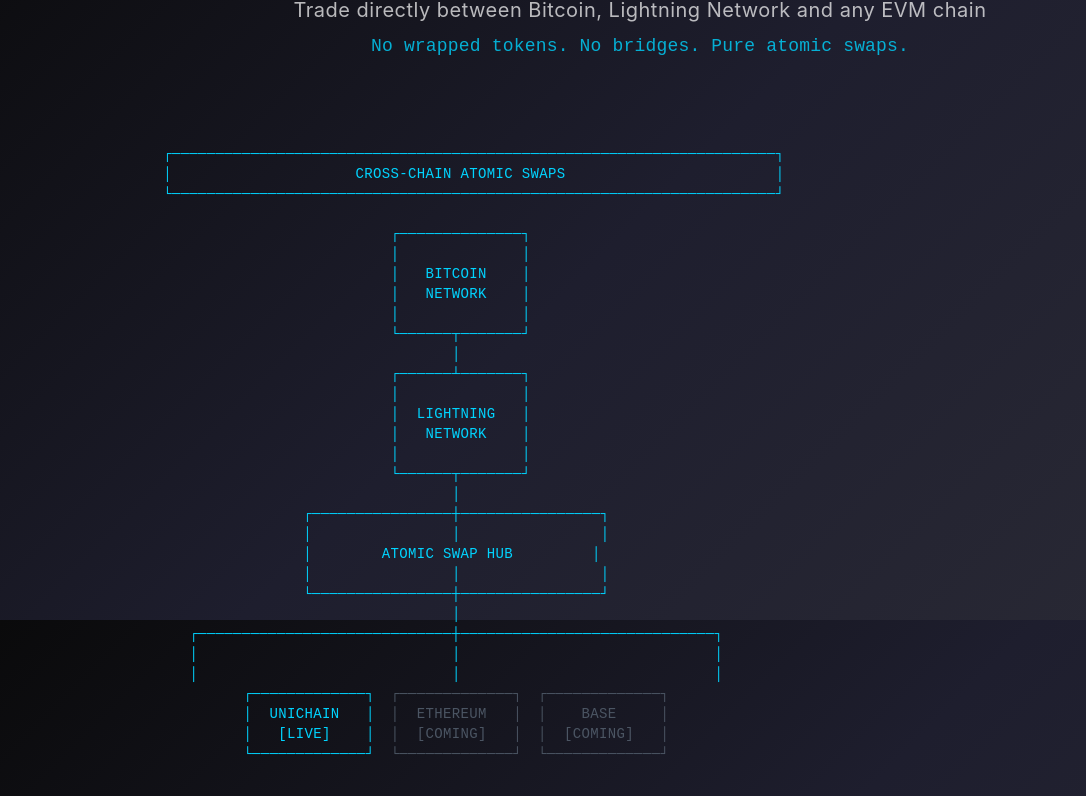
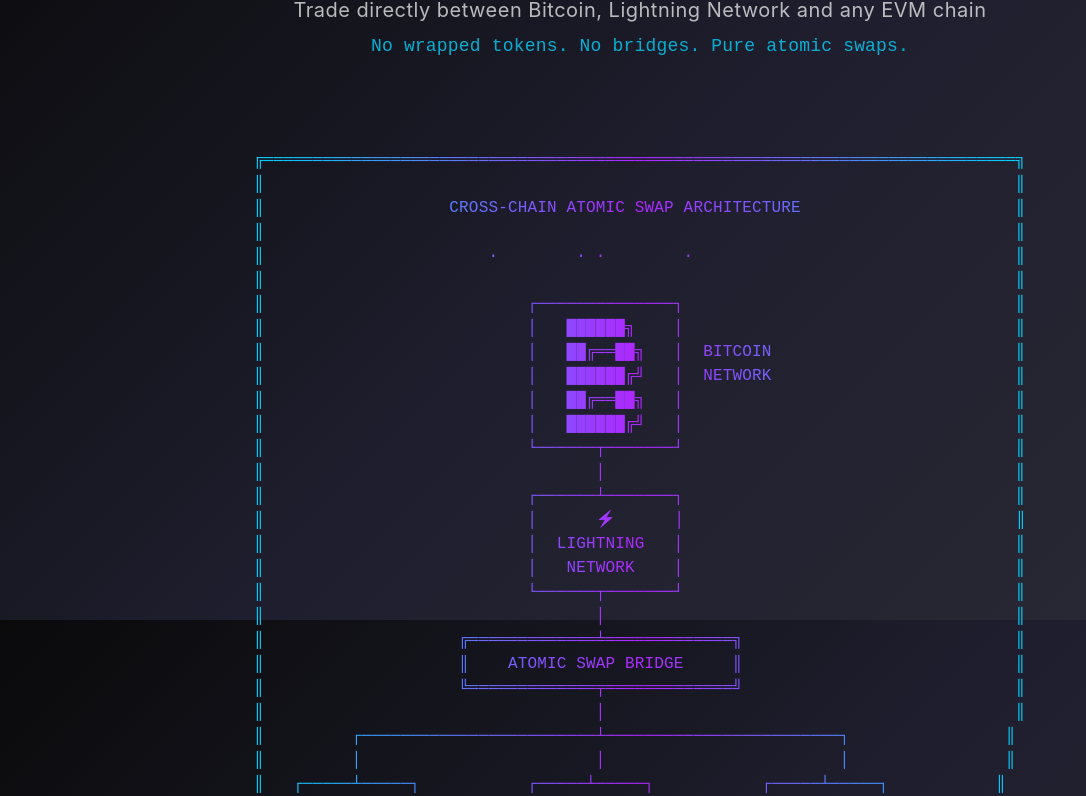
Before and after one commit to D9J9V/1inch-FusionPlus, a Next.js app: page / in a window 1280 px wide. Shown: the part 980-1776 px from the top of the page, without its empty margins (0-1086 px from the left). Built offline with nearby package versions, Linux system fonts and the light colour scheme.

Commit message:
Update styles

```diff
--- a/components/AsciiNetworkDiagram.tsx
+++ b/components/AsciiNetworkDiagram.tsx
@@ -1,6 +1,6 @@
 "use client";
 
-import React from "react";
+import React, { useEffect, useState } from "react";
 
 interface AsciiNetworkDiagramProps {
   activeNetwork?: string;
@@ -9,109 +9,77 @@
 const AsciiNetworkDiagram: React.FC<AsciiNetworkDiagramProps> = ({
   activeNetwork = "unichain",
 }) => {
-  const isActive = (network: string) =>
-    network.toLowerCase() === activeNetwork.toLowerCase();
+  const [sparkleFrame, setSparkleFrame] = useState(0);
+
+  useEffect(() => {
+    const interval = setInterval(() => {
+      setSparkleFrame((prev) => (prev + 1) % 3);
+    }, 800);
+    return () => clearInterval(interval);
+  }, []);
+
+  const sparkles = [
+    ["  ·  ", " · · ", "· · ·", " · · ", "  ·  "],
+    [" · · ", "· · ·", "  ·  ", "· · ·", " · · "],
+    ["· · ·", "  ·  ", " · · ", "  ·  ", "· · ·"],
+  ];
+
+  const asciiArt = `
+╔═════════════════════════════════════════════════════════════════════════════╗
+║                                                                             ║
+║                   CROSS-CHAIN ATOMIC SWAP ARCHITECTURE                      ║
+║                                                                             ║
+║                     ${sparkles[sparkleFrame][1]}     ${sparkles[sparkleFrame][2]}     ${sparkles[sparkleFrame][3]}                               ║
+║                                                                             ║
+║                           ┌──────────────┐                                  ║
+║                           │   ██████╗    │                                  ║
+║                           │   ██╔══██╗   │  BITCOIN                         ║
+║                           │   ██████╔╝   │  NETWORK                         ║
+║                           │   ██╔══██╗   │                                  ║
+║                           │   ██████╔╝   │                                  ║
+║                           └──────┬───────┘                                  ║
+║                                  │                                          ║
+║                           ┌──────┴───────┐                                  ║
+║                           │      ⚡      │                                  ║
+║                           │  LIGHTNING   │                                  ║
+║                           │   NETWORK    │                                  ║
+║                           └──────┬───────┘                                  ║
+║                                  │                                          ║
+║                    ╔═════════════╧═════════════╗                            ║
+║                    ║    ATOMIC SWAP BRIDGE     ║                            ║
+║                    ╚═════════════╤═════════════╝                            ║
+║                                  │                                          ║
+║         ┌────────────────────────┴────────────────────────┐                ║
+║         │                        │                        │                ║
+║   ┌─────┴─────┐           ┌─────┴─────┐           ┌─────┴─────┐           ║
+║   │ UNICHAIN  │           │ ETHEREUM  │           │   BASE    │           ║
+║   │  ██   ██  │           │    ██     │           │    ██     │           ║
+║   │  ██   ██  │           │  ██████   │           │  ██████   │           ║
+║   │  ██   ██  │           │  ██       │           │  ██   ██  │           ║
+║   │  ╚════╝   │           │  ██████   │           │  ██████   │           ║
+║   │ ┌──────┐  │           │ ┌──────┐  │           │ ┌──────┐  │           ║
+║   │ │ LIVE │  │           │ │COMING│  │           │ │COMING│  │           ║
+║   │ └──────┘  │           │ └──────┘  │           │ └──────┘  │           ║
+║   └───────────┘           └───────────┘           └───────────┘           ║
+║                                                                             ║
+║   ─────────────────────────────────────────────────────────────────────    ║
+║                                                                             ║
+║   ┌─────────────────────────────────────────────────────────────────┐      ║
+║   │  • Direct BTC ↔ EVM swaps without wrapped tokens                │      ║
+║   │  • Lightning Network support for instant settlements             │      ║
+║   │  • No intermediaries - pure cryptographic guarantees            │      ║
+║   │  • MEV-resistant atomic swap protocol                           │      ║
+║   └─────────────────────────────────────────────────────────────────┘      ║
+║                                                                             ║
+╚═════════════════════════════════════════════════════════════════════════════╝
+`;
 
   return (
-    <div className="font-mono text-xs sm:text-sm leading-relaxed whitespace-pre overflow-x-auto">
-      <div className="inline-block">
-        <div className="text-cyber-cyan">
-          {`
-    ┌─────────────────────────────────────────────────────────────────────┐
-    │                     CROSS-CHAIN ATOMIC SWAPS                        │
-    └─────────────────────────────────────────────────────────────────────┘
-
-                              ┌──────────────┐
-                              │              │
-                              │   BITCOIN    │
-                              │   NETWORK    │
-                              │              │
-                              └──────┬───────┘
-                                     │
-                              ┌──────┴───────┐
-                              │              │
-                              │  LIGHTNING   │
-                              │   NETWORK    │
-                              │              │
-                              └──────┬───────┘
-                                     │
-                    ┌────────────────┼────────────────┐
-                    │                │                │
-                    │        ATOMIC SWAP HUB         │
-                    │                │                │
-                    └────────────────┼────────────────┘
-                                     │
-       ┌─────────────────────────────┼─────────────────────────────┐
-       │                             │                             │
-       │                             │                             │`}
-        </div>
-
-        <div className="flex justify-center">
-          <div className="flex space-x-4">
-            <div
-              className={
-                isActive("unichain") ? "text-cyber-cyan" : "text-gray-600"
-              }
-            >
-              {`┌─────────────┐`}
-            </div>
-            <div className="text-gray-600">{`┌─────────────┐`}</div>
-            <div className="text-gray-600">{`┌─────────────┐`}</div>
-          </div>
-        </div>
-
-        <div className="flex justify-center">
-          <div className="flex space-x-4">
-            <div
-              className={
-                isActive("unichain") ? "text-cyber-cyan" : "text-gray-600"
-              }
-            >
-              {`│  UNICHAIN   │`}
-            </div>
-            <div className="text-gray-600">{`│  ETHEREUM   │`}</div>
-            <div className="text-gray-600">{`│    BASE     │`}</div>
-          </div>
-        </div>
-
-        <div className="flex justify-center">
-          <div className="flex space-x-4">
-            <div
-              className={
-                isActive("unichain") ? "text-cyber-cyan" : "text-gray-600"
-              }
-            >
-              {`│   [LIVE]    │`}
-            </div>
-            <div className="text-gray-600">{`│  [COMING]   │`}</div>
-            <div className="text-gray-600">{`│  [COMING]   │`}</div>
-          </div>
-        </div>
-
-        <div className="flex justify-center">
-          <div className="flex space-x-4">
-            <div
-              className={
-                isActive("unichain") ? "text-cyber-cyan" : "text-gray-600"
-              }
-            >
-              {`└─────────────┘`}
-            </div>
-            <div className="text-gray-600">{`└─────────────┘`}</div>
-            <div className="text-gray-600">{`└─────────────┘`}</div>
-          </div>
-        </div>
-
-        <div className="text-cyber-cyan mt-4">
-          {`
-    ┌─────────────────────────────────────────────────────────────────────┐
-    │  FEATURES:                                                          │
-    │  • Direct BTC ↔ EVM swaps without wrapped tokens                   │
-    │  • Lightning Network support for instant settlements                │
-    │  • No intermediaries - pure cryptographic guarantees               │
-    │  • MEV-resistant atomic swap protocol                               │
-    └─────────────────────────────────────────────────────────────────────┘`}
-        </div>
+    <div className="font-mono text-xs sm:text-sm lg:text-base whitespace-pre text-center">
+      <div className="inline-block text-left">
+        <pre className="bg-gradient-to-r from-cyber-cyan via-cyber-purple to-cyber-cyan bg-clip-text text-transparent">
+          {asciiArt}
+        </pre>
       </div>
     </div>
   );
```
